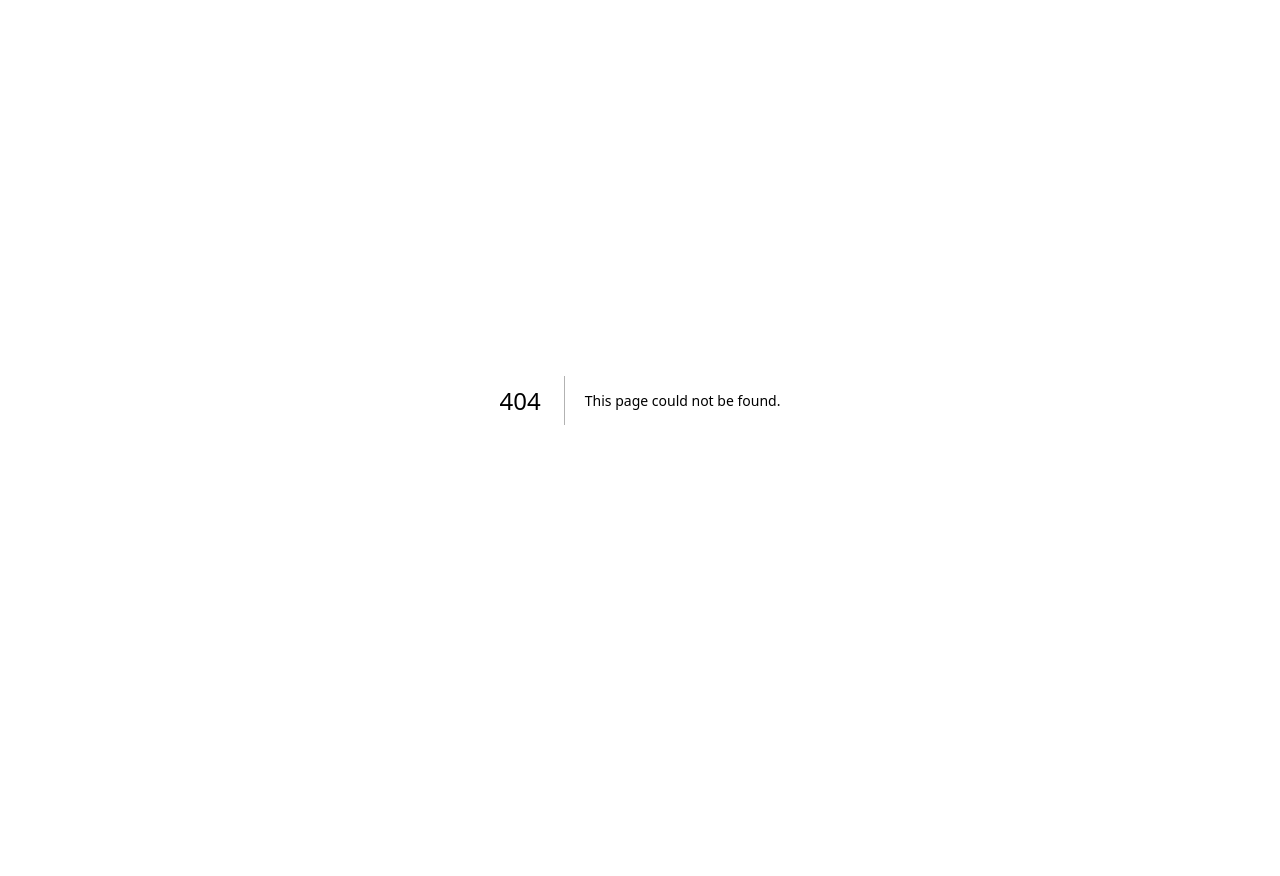
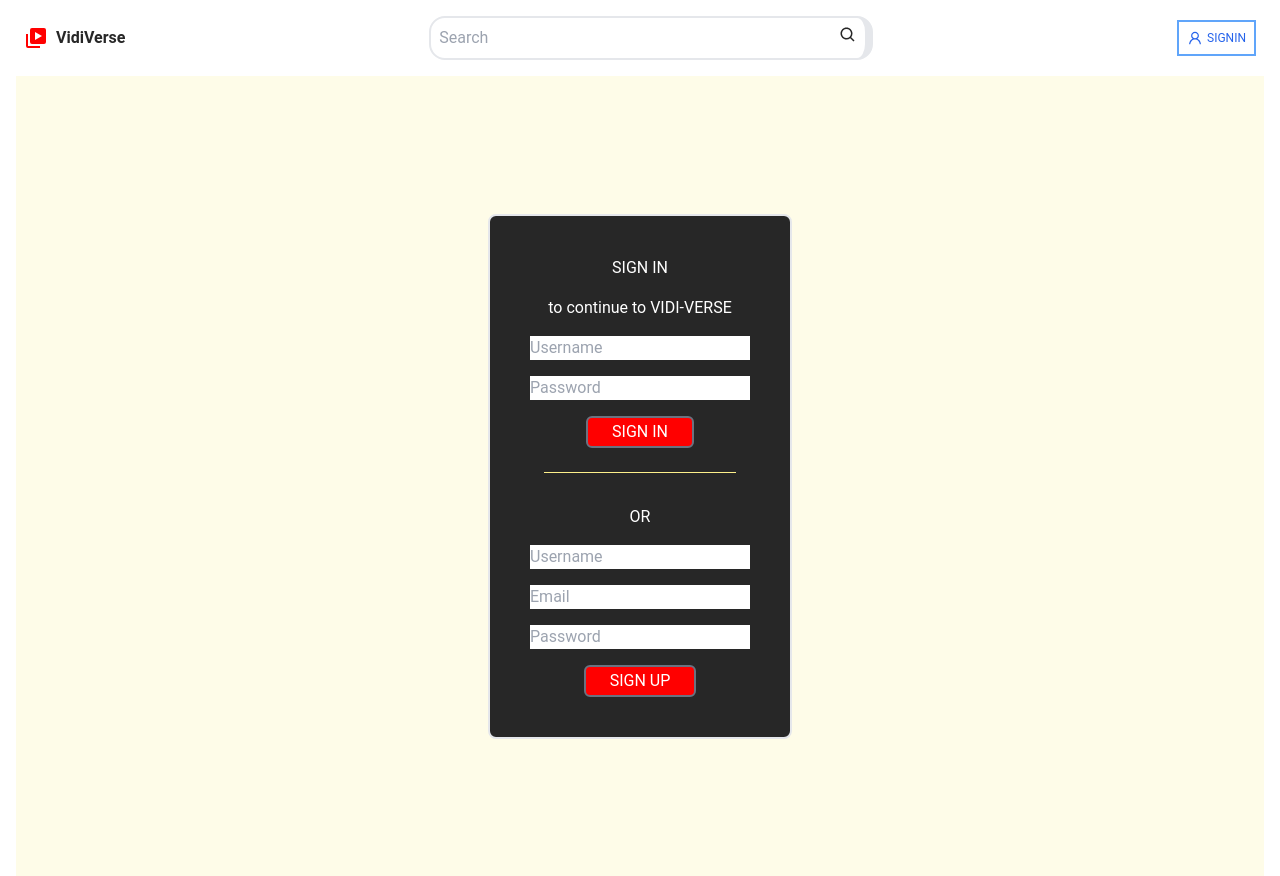
Before and after one commit to studiosnabeel/vidi-verse, a Next.js app in the folder client/: page /login in a window 1280 px wide. Before the commit this address had no page. Before the commit the page ends 800 px from the top, so only its background shows below. Built offline with nearby package versions, Linux system fonts and the light colour scheme.

Commit message:
Structure and Style Login page

```diff
--- /dev/null
+++ b/client/app/login/page.tsx
@@ -0,0 +1,55 @@
+import Navbar from "@/components/Navbar";
+import React from "react";
+
+const login = () => {
+  return (
+    <div className='mx-4 font-roboto'>
+      <Navbar />
+      <div className='flex justify-center items-center h-[100vh] bg-yellow-50'>
+        <div
+          className='flex flex-col gap-4
+      border-2 p-10 rounded-lg bg-[#272727] text-white items-center'
+        >
+          <h2 className='text-center'>SIGN IN</h2>
+          <p className='text-center'>to continue to VIDI-VERSE</p>
+          <input
+            className='text-[#272727] outline-none'
+            type='text'
+            placeholder='Username'
+          />
+          <input
+            className='text-[#272727] outline-none'
+            type='text'
+            placeholder='Password'
+          />
+          <button className='text-white bg-[#ff0000] border-2 border-gray-500 rounded-md px-6 py-[2px] cursor-pointer h-max w-max hover:rounded-none'>
+            SIGN IN
+          </button>
+          <hr className='border-yellow-200 w-48 mb-4 mt-2' />
+          <span>OR</span>
+
+          <input
+            className='text-[#272727] outline-none'
+            type='text'
+            placeholder='Username'
+          />
+          <input
+            className='text-[#272727] outline-none'
+            type='text'
+            placeholder='Email'
+          />
+          <input
+            className='text-[#272727] outline-none'
+            type='text'
+            placeholder='Password'
+          />
+          <button className='text-white bg-[#ff0000] border-2 border-gray-500 rounded-md px-6 py-[2px] cursor-pointer h-max w-max hover:rounded-none'>
+            SIGN UP
+          </button>
+        </div>
+      </div>
+    </div>
+  );
+};
+
+export default login;
```
